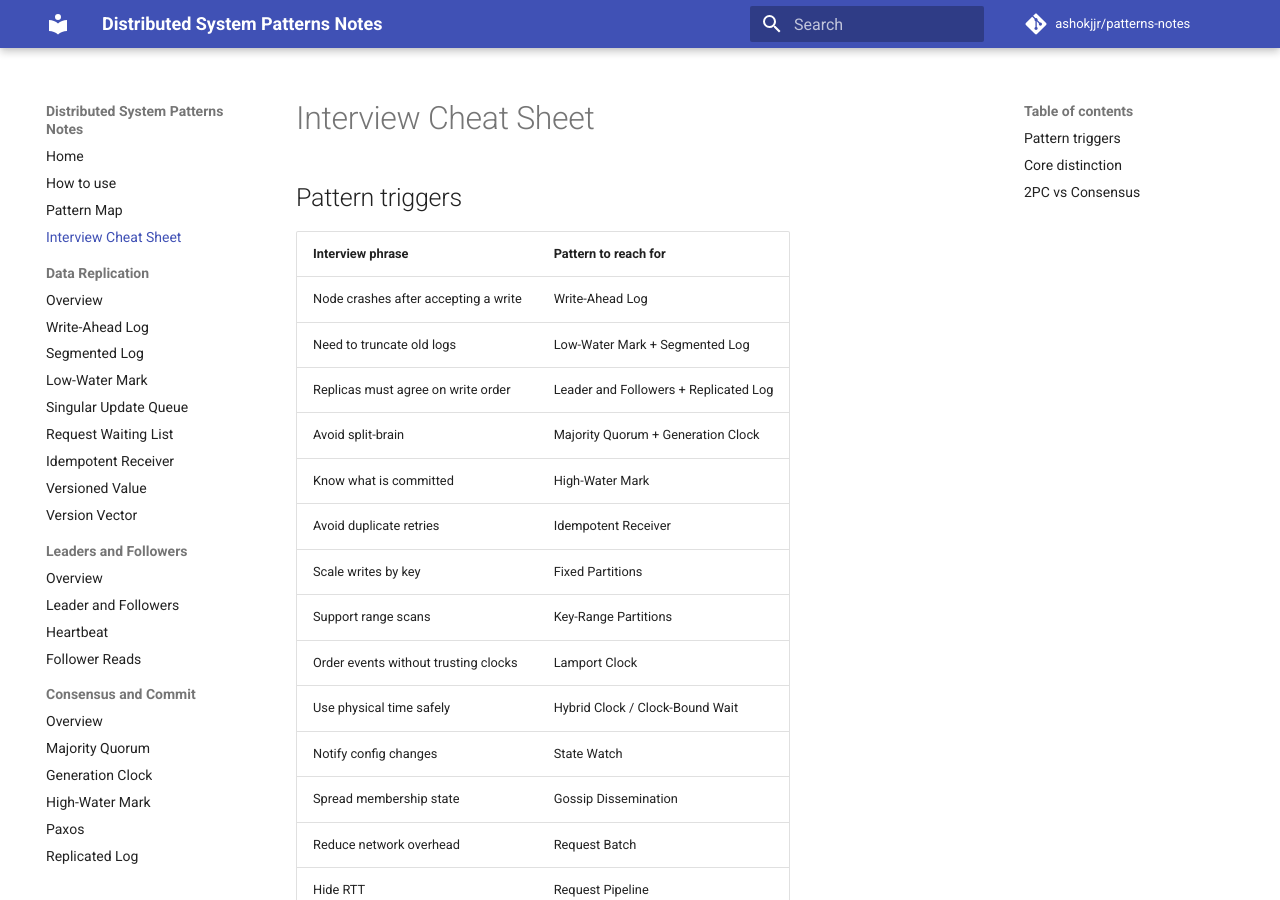
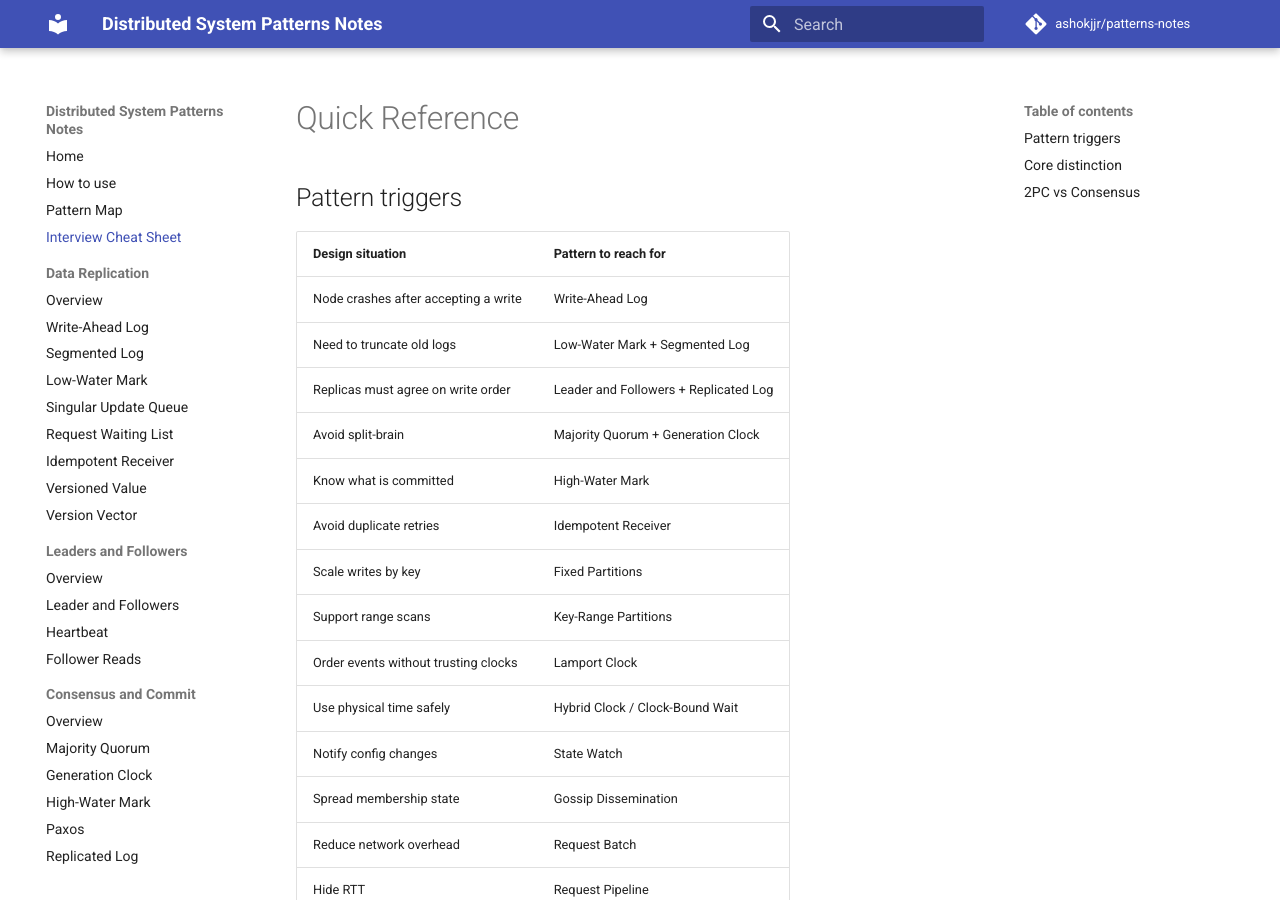
Before and after one commit to ashokjjr/patterns-notes, an MkDocs documentation site: the page built from docs/reference/interview-cheatsheet.md, in a window 1280 px wide and 900 px high. Built offline with MkDocs 1.6.1 and Material for MkDocs 9.7.7, drawn with Linux system fonts in a browser that asks for light colours; comment, search, counter and statistics services are not loaded.

Commit message:
Rename cheat sheet wording to quick reference

```diff
--- a/docs/reference/interview-cheatsheet.md
+++ b/docs/reference/interview-cheatsheet.md
@@ -1,8 +1,8 @@
-# Interview Cheat Sheet
+# Quick Reference
 
 ## Pattern triggers
 
-| Interview phrase | Pattern to reach for |
+| Design situation | Pattern to reach for |
 |---|---|
 | Node crashes after accepting a write | Write-Ahead Log |
 | Need to truncate old logs | Low-Water Mark + Segmented Log |
```
